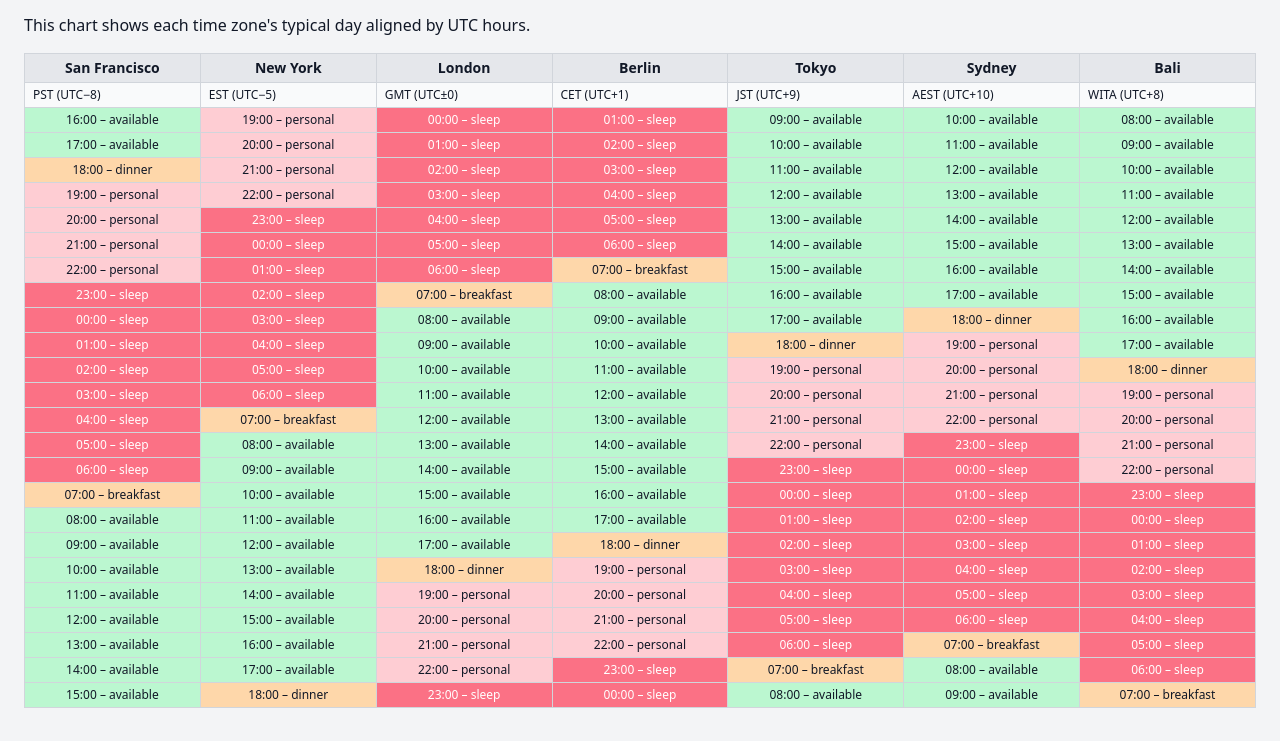
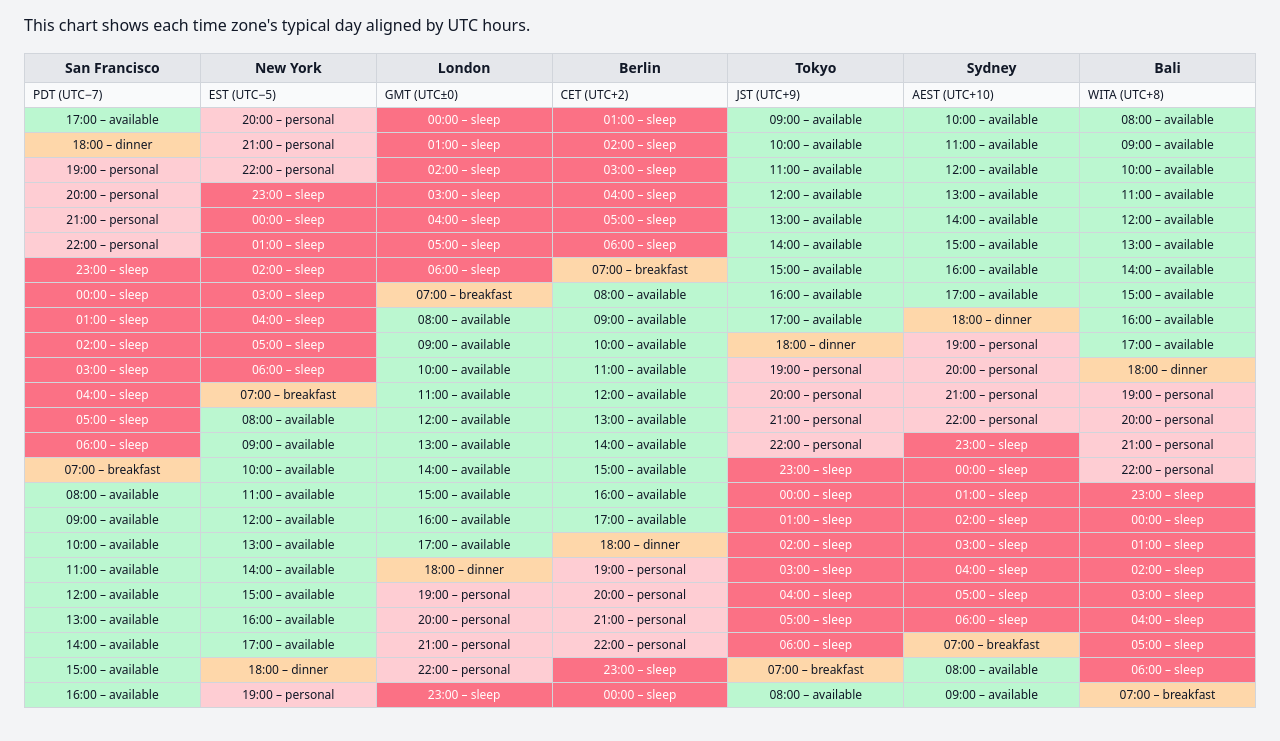
Before and after one commit to anselm/time-zone-comparison, a plain HTML site: page index.html in a window 1280 px wide. Shown: the part 59-800 px from the top of the page. Drawn offline with nearby package versions, Linux system fonts and the light colour scheme.

Commit message:
Update index.html
daylight savings

```diff
--- a/index.html
+++ b/index.html
@@ -22,10 +22,10 @@
           <th class="border border-gray-300 px-2 py-1 w-24">Bali</th>
         </tr>
         <tr class="bg-gray-50 text-xs">
-          <td class="border border-gray-300 px-2 py-1">PST (UTC−8)</td>
+          <td class="border border-gray-300 px-2 py-1">PDT (UTC−7)</td>
           <td class="border border-gray-300 px-2 py-1">EST (UTC−5)</td>
           <td class="border border-gray-300 px-2 py-1">GMT (UTC±0)</td>
-          <td class="border border-gray-300 px-2 py-1">CET (UTC+1)</td>
+          <td class="border border-gray-300 px-2 py-1">CET (UTC+2)</td>
           <td class="border border-gray-300 px-2 py-1">JST (UTC+9)</td>
           <td class="border border-gray-300 px-2 py-1">AEST (UTC+10)</td>
           <td class="border border-gray-300 px-2 py-1">WITA (UTC+8)</td>
@@ -37,8 +37,8 @@
 
   <script>
     const timeZones = {
-      'San Francisco': -8,
-      'New York': -5,
+      'San Francisco': -7,
+      'New York': -4,
       'London': 0,
       'Berlin': 1,
       'Tokyo': 9,
```
